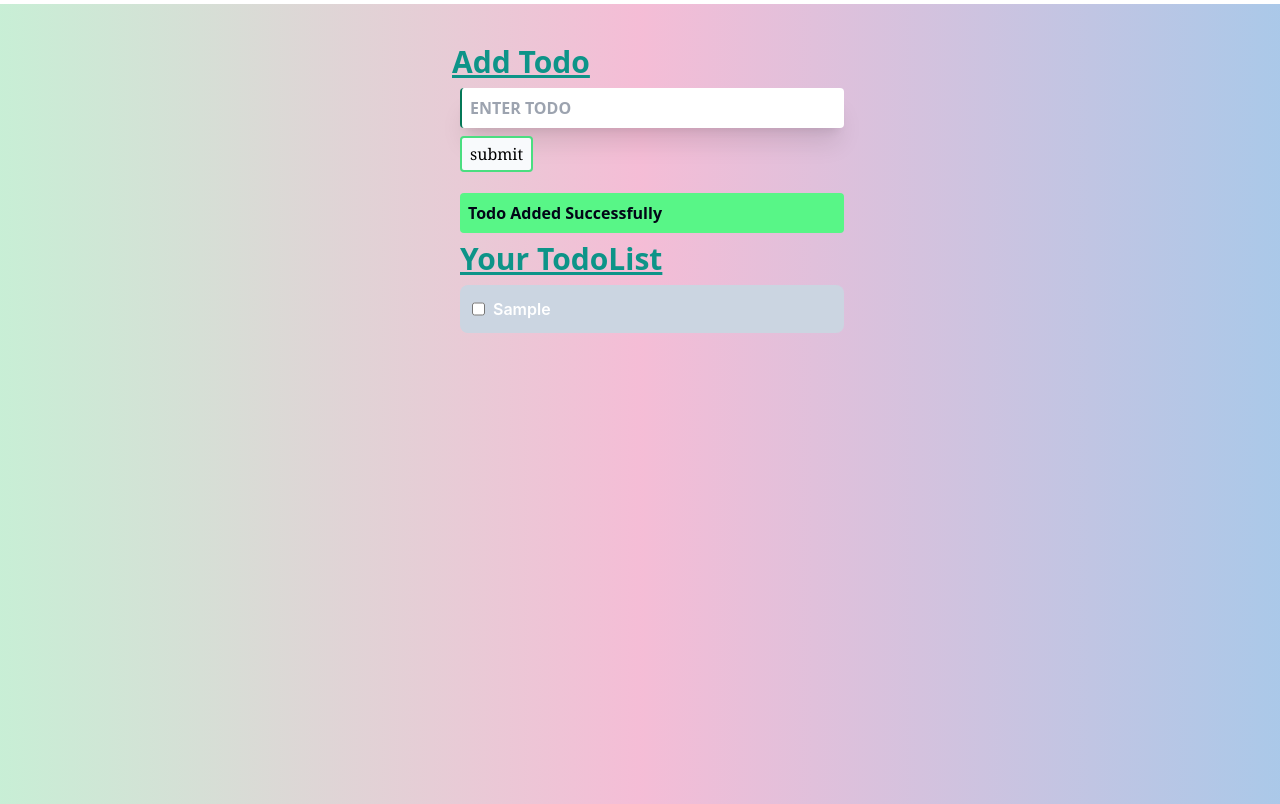
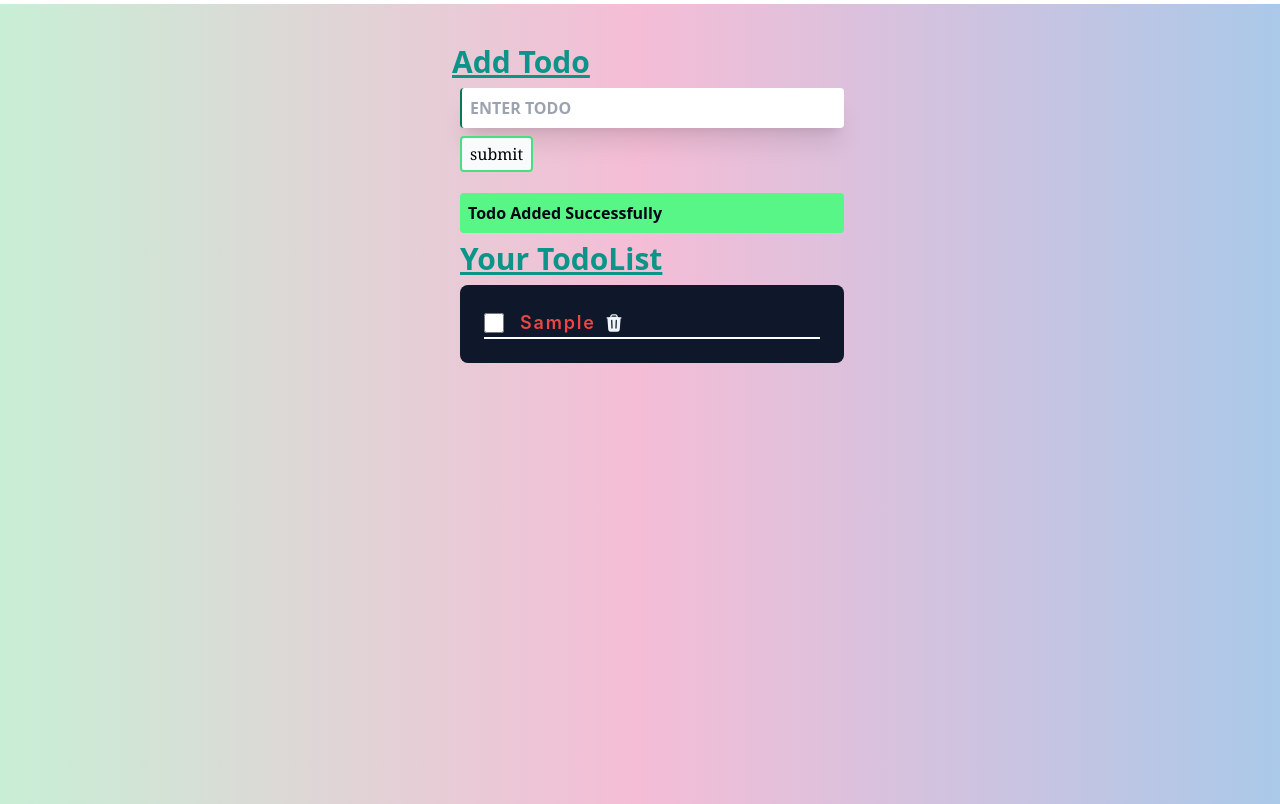
Before and after one commit to gemson617/todo_project, a React (Create React App) app: page / in a window 1280 px wide. Both pictures are taken after typing "Sample" into the empty fields and a click on the input "submit". Built offline with nearby package versions, Linux system fonts and the light colour scheme.

Commit message:
list changes

```diff
--- a/package.json
+++ b/package.json
@@ -38,6 +38,7 @@
     ]
   },
   "devDependencies": {
+    "@tailwindcss/typography": "^0.5.10",
     "tailwindcss": "^3.3.5"
   }
 }
--- a/src/todoFolder/todo.js
+++ b/src/todoFolder/todo.js
@@ -31,6 +31,12 @@ export default function TodoComp() {
     return { id: Date.now(), name: name, complete: false };
   };
 
+  // const scrollToTop = () => {
+  //   window.scrollTo({
+  //     top: 0,
+  //     behavior: 'smooth' // This enables smooth scrolling
+  //   });
+
   const reducerFunc = (todos, action) => {
     switch (action.type) {
       case "add":
@@ -50,7 +56,14 @@ export default function TodoComp() {
         });
       case "remove":
         alertMsg("Todo Removed Successfully", "success");
+
+        window.scrollTo({
+          top: 0,
+          behavior: 'smooth'
+        });
+
         return todos.filter((todo) => todo.id !== action.payload.id);
+
       default:
         return todos;
     }
@@ -107,7 +120,7 @@ export default function TodoComp() {
 
           {/* {flashMessage ? ( */}
             <div style={{ paddingTop: "13px" }}>
-              <div class={`p-2 m-2 rounded text-slate-950 font-sans font-semibold w-52 md:w-80 lg:w-96 ${flashMessage.cls}`}>
+              <div class={`p-2 m-2 rounded text-slate-950 font-sans font-semibold flex-nowrap w-96 md:w-80 lg:w-96 ${flashMessage.cls}`}>
                 {flashMessage.msg}
               </div>
             </div>
@@ -130,7 +143,7 @@ export default function TodoComp() {
           {todos.length === 0 ? <CompEmpty /> : ""}
 
 
-          <div class="text-white font-semibold p-3 left-0 mt-2 w-96 rounded-lg align-items-left bg-slate-300">
+          <div class="text-slate-900 text-md tracking-widest font-semibold text-lg  p-4 left-0 mt-2 w-96 rounded-lg align-items-left bg-slate-900">
             {todos.map((todo) => {
               return (
 
--- a/src/todoFolder/todoList.js
+++ b/src/todoFolder/todoList.js
@@ -5,22 +5,31 @@ import React ,{ useState,useEffect,useRef,useReducer } from 'react';
 
     export default function TodoList({todo,dispatchTodo}){
 
+        var todoColor = todo.complete ? 'text-green-500' : 'text-red-500';
 
-
+        const handleDivClick = () => {
+            dispatchTodo({ type: 'toggle', payload: { id: todo.id } });
+          };
 
         return(
-            <div class="">
+            <div class="hover:bg-slate-800  rounded-lg p-2" onClick={handleDivClick}>
 
-                <span class="flex gap-2 text-">
-                    <input  type="checkbox" checked={todo.complete} onChange={()=>dispatchTodo({type:'toggle',payload : {id : todo.id}})}/>
-                    <h2 class={`text-${todo.complete ? 'black' : 'green'}`}> {todo.name}</h2>
+                <span class="flex gap-2 justify-between border-b-2 border-b-white hover:border-b-slate-300">
+                <div className="flex items-center gap-2">
+
+                    <input class="h-5 w-5 rounded-xl border-gray-300 focus:ring-indigo-500 checked:bg-indigo-500 checked:border-transparent" type="checkbox" checked={todo.complete} onChange={()=>dispatchTodo({type:'toggle',payload : {id : todo.id}})}/>
+                    <h2 class={`${todoColor} ml-2`  }> {todo.name}</h2>
+                    <button type='button' class="justify-end"  onClick={()=>dispatchTodo({type:'remove',payload : {id : todo.id}})}><svg xmlns="http://www.w3.org/2000/svg" viewBox="0 0 24 24" fill="currentColor" className="flex justify-end w-5 h-5 text-slate-100 hover:w-4 hover:h-4 text-end">
+  <path fillRule="evenodd" d="M16.5 4.478v.227a48.816 48.816 0 013.878.512.75.75 0 11-.256 1.478l-.209-.035-1.005 13.07a3 3 0 01-2.991 2.77H8.084a3 3 0 01-2.991-2.77L4.087 6.66l-.209.035a.75.75 0 01-.256-1.478A48.567 48.567 0 017.5 4.705v-.227c0-1.564 1.213-2.9 2.816-2.951a52.662 52.662 0 013.369 0c1.603.051 2.815 1.387 2.815 2.951zm-6.136-1.452a51.196 51.196 0 013.273 0C14.39 3.05 15 3.684 15 4.478v.113a49.488 49.488 0 00-6 0v-.113c0-.794.609-1.428 1.364-1.452zm-.355 5.945a.75.75 0 10-1.5.058l.347 9a.75.75 0 101.499-.058l-.346-9zm5.48.058a.75.75 0 10-1.498-.058l-.347 9a.75.75 0 001.5.058l.345-9z" clipRule="evenodd" />
+</svg></button>
+</div>
+
                 </span>
-
 
 
    {/* <div class="mt-2">
             <button type='button' class="border-2 border-green-500 rounded p-2 py-1 bg-slate-50 font-serif font-medium ml-2 hover:bg-green-500 ease-linear duration-200" onClick={()=>dispatchTodo({type:'toggle',payload : {id : todo.id}})}>{(todo.complete) ? 'Not Completed' : 'Completed'}</button>
-            <button type='button' class="border-2 border-red-600 rounded p-2 py-1 bg-slate-50 font-serif font-medium ml-2 hover:bg-red-600 ease-linear duration-200 hover:text-white" onClick={()=>dispatchTodo({type:'remove',payload : {id : todo.id}})}>Remove</button>
+            <button type='button'  onClick={()=>dispatchTodo({type:'remove',payload : {id : todo.id}})}>Remove
 </div> */}
 </div>
         )
--- a/tailwind.config.js
+++ b/tailwind.config.js
@@ -35,5 +35,7 @@ module.exports = {
       'mono': ['ui-monospace', 'SFMono-Regular'],
     },
   },
-  plugins: [],
+  plugins: [
+    require('@tailwindcss/typography'),
+  ],
 }
```
Also changed, not shown: 1 other file (tests, documents, lock files or other folders).
